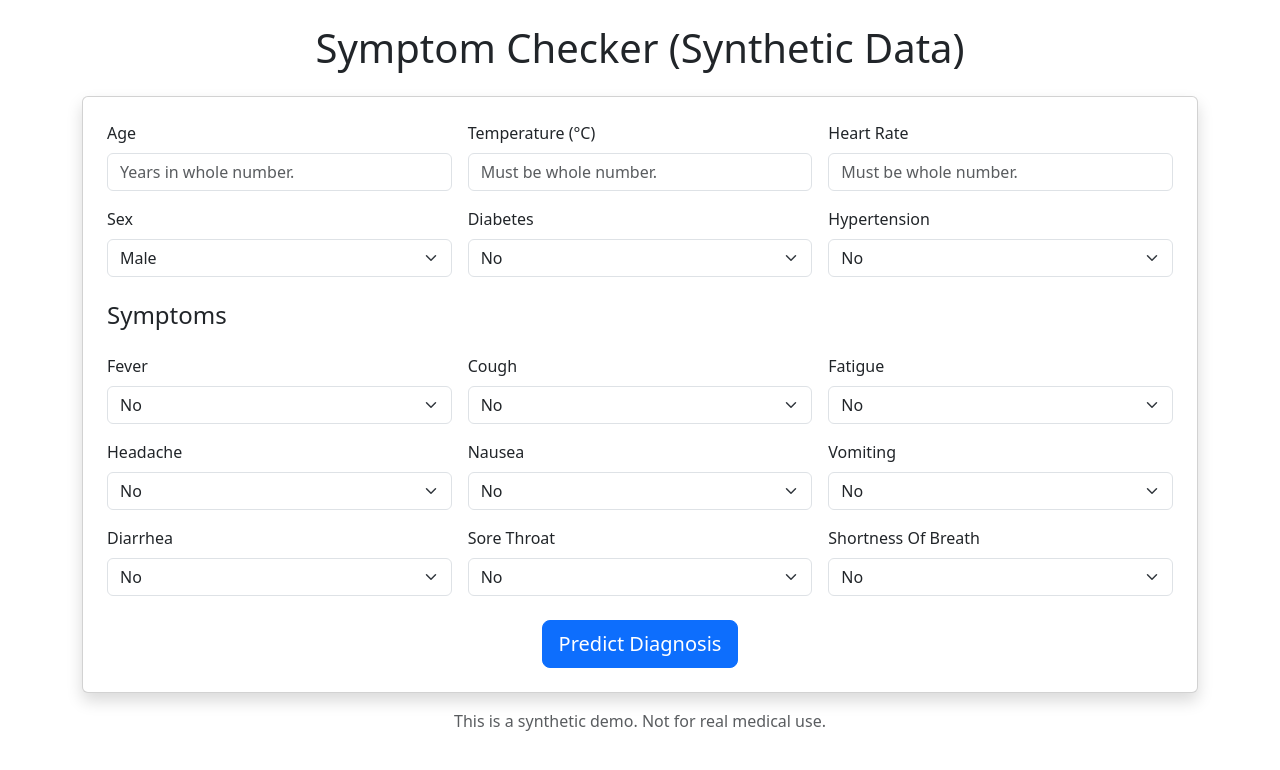
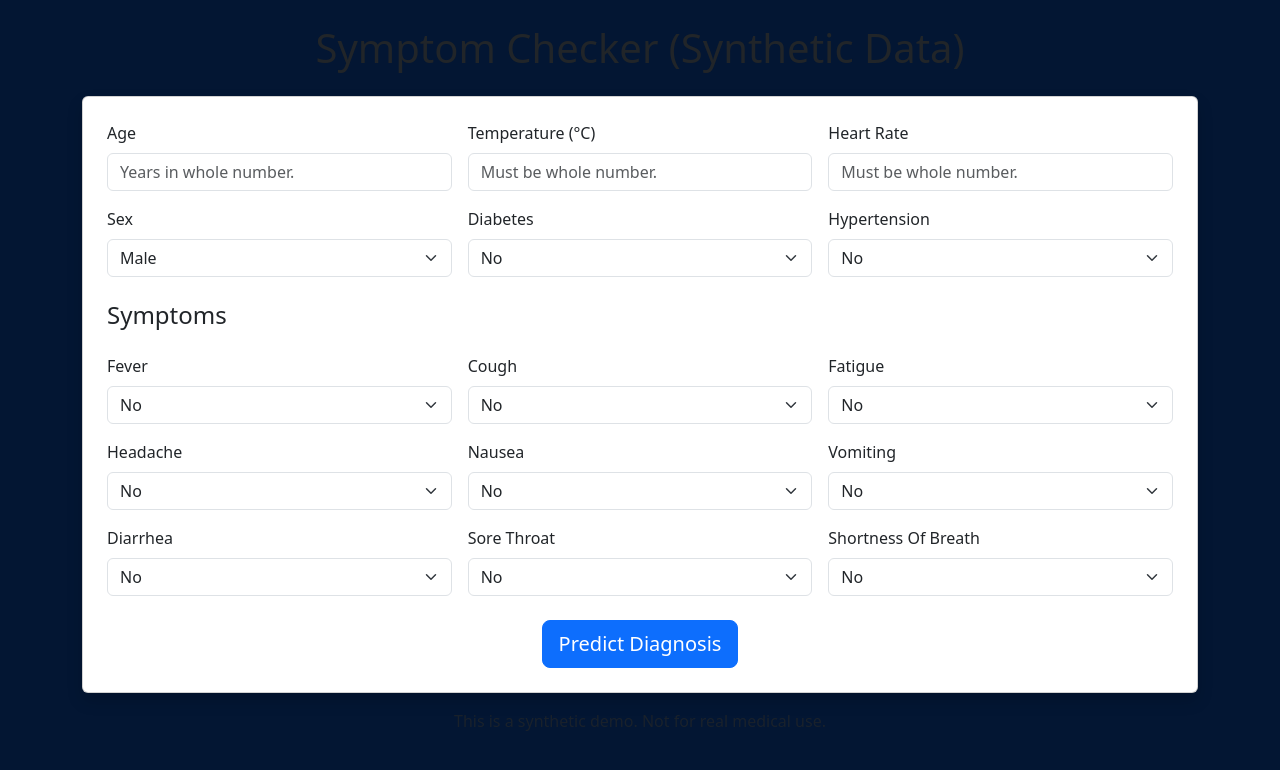
Before and after one commit to Abdul-samad022/clinicheck, a Flask app: page / in a window 1280 px wide. Shown: the top 770 px of the page. Run offline with Flask 3, Linux system fonts and the light colour scheme; parts of the project's set-up code (start-up, migrations or seed data) failed here and were passed over.

Commit message:
Change background color

```diff
--- a/app/templates/base.html
+++ b/app/templates/base.html
@@ -6,7 +6,7 @@
     <title>{% block title %} {% endblock %}</title>
     <link href="https://cdn.jsdelivr.net/npm/bootstrap@5.3.2/dist/css/bootstrap.min.css" rel="stylesheet">
 </head>
-<body class="bg-#031633">
+<body style="background-color:#031633;">
 {% block content %}
 
 {% endblock %}
```
